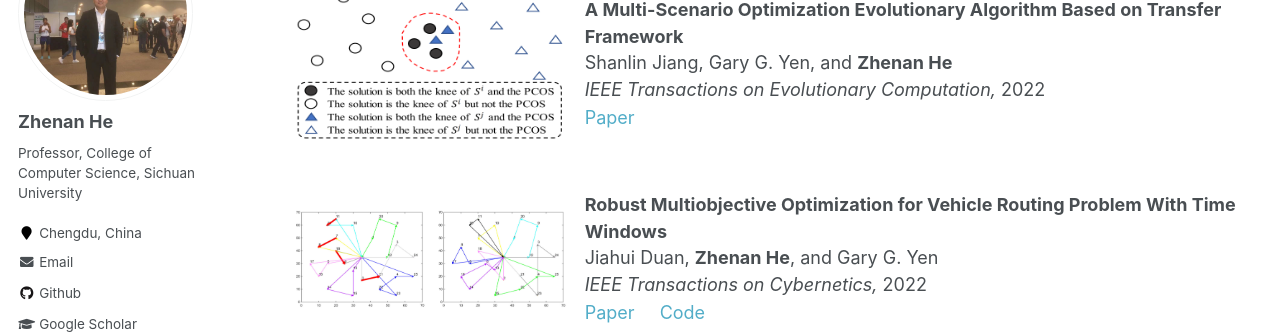
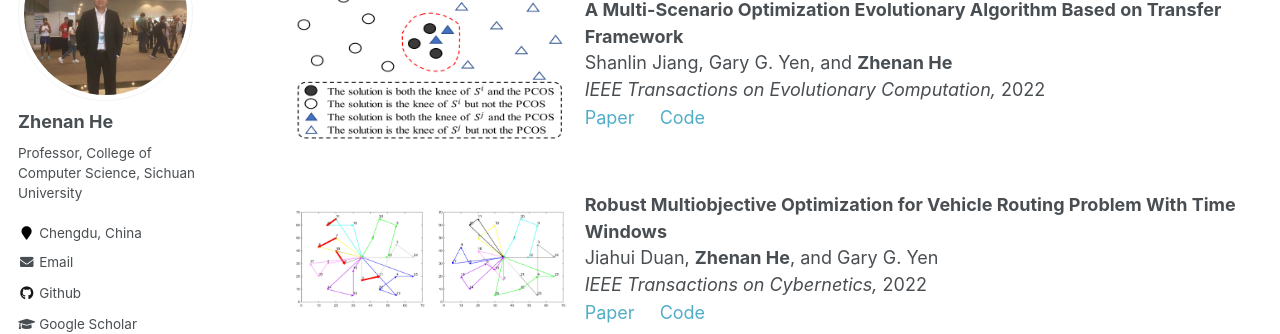
Before and after one commit to ZhenanHe/ZhenanHe.github.io, a Jekyll site: the page built from _pages/publications.md, in a window 1280 px wide and 900 px high. Shown: the part 192-526 px from the top of the window. Built offline with Jekyll 4.4.1, drawn with Linux system fonts in a browser that asks for light colours.

Commit message:
Update publications.html

```diff
--- a/_includes/publications.html
+++ b/_includes/publications.html
@@ -41,6 +41,7 @@ table { border-collapse: collapse; border-style: hidden; font-size: 1em}
             <em>IEEE Transactions on Evolutionary Computation,</em> 2022 <br>
             <span class="links">
               <a href="https://ieeexplore.ieee.org/document/9910596">Paper</a>
+              <a href="https://github.com/Lin-JiangShanlin/MSOEA">Code</a>
             </span>
           </p>
         </td>
```
